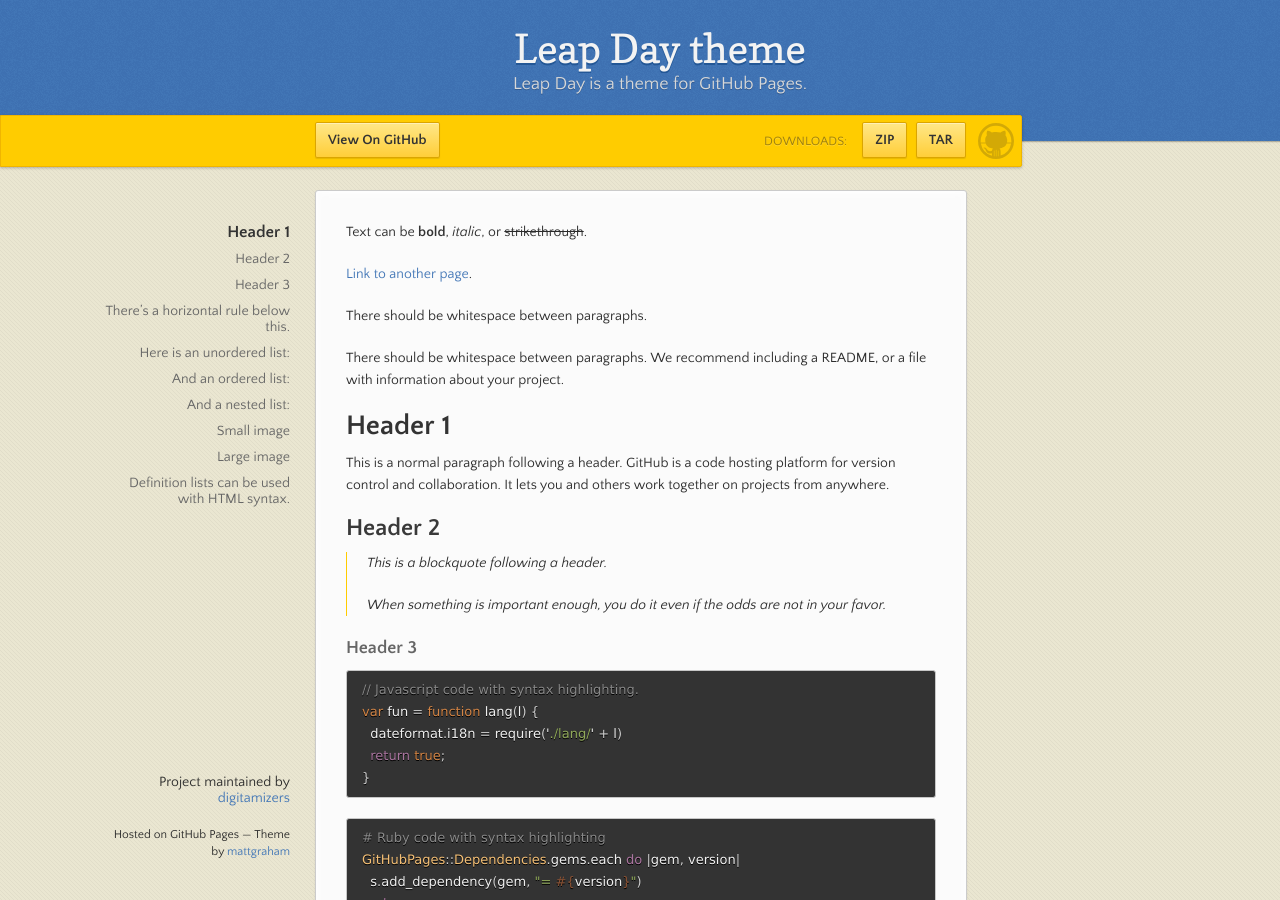
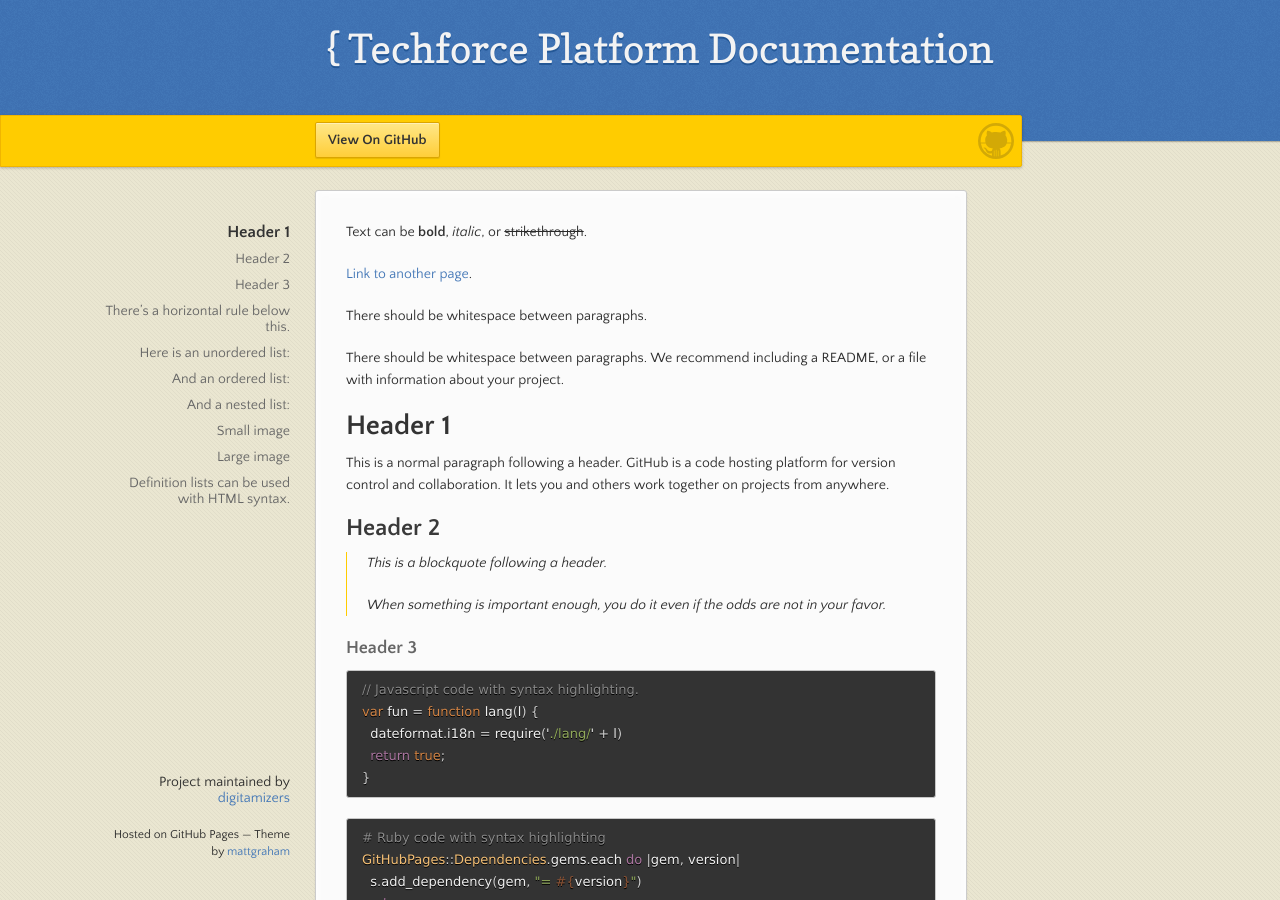
Before and after one commit to digitamizers/Documentation, a Jekyll site: the page built from index.md, in a window 1280 px wide and 900 px high. Built offline with Jekyll 4.4.1, drawn with Linux system fonts in a browser that asks for light colours.

Commit message:
Update default.html

```diff
--- a/_layouts/default.html
+++ b/_layouts/default.html
@@ -17,23 +17,13 @@
   <body>
 
       <header>
-        <h1>{{ site.title | default: site.github.repository_name }}</h1>
-        <p>{{ site.description | default: site.github.project_tagline }}</p>
+        <h1>{ Techforce Platform Documentation</h1>
       </header>
 
       <div id="banner">
         <span id="logo"></span>
 
         <a href="{{ site.github.repository_url }}" class="button fork"><strong>View On GitHub</strong></a>
-        {% if site.show_downloads %}
-          <div class="downloads">
-            <span>Downloads:</span>
-            <ul>
-              <li><a href="{{ site.github.zip_url }}" class="button">ZIP</a></li>
-              <li><a href="{{ site.github.tar_url }}" class="button">TAR</a></li>
-            </ul>
-          </div>
-        {% endif %}
       </div><!-- end banner -->
 
     <div class="wrapper">
```
